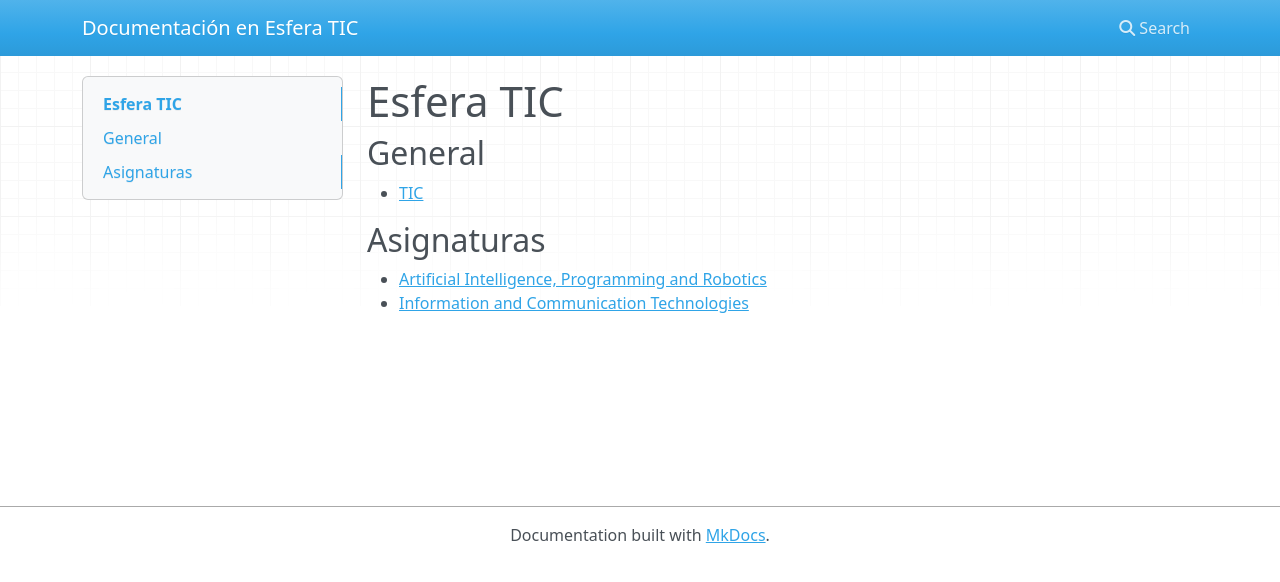
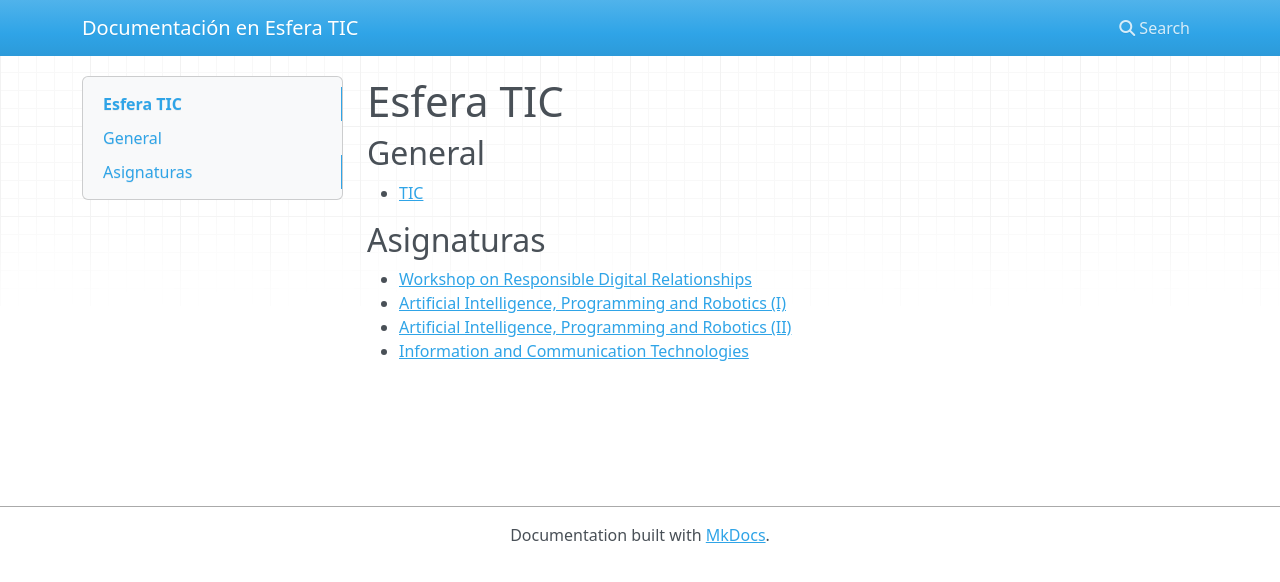
Before and after one commit to ebenimeli/docs, an MkDocs documentation site: the page built from docs/index.md, in a window 1280 px wide. Shown: the top 582 px of the page. Built offline with MkDocs 1.6.1, drawn with Linux system fonts in a browser that asks for light colours; nearby versions of some CDN libraries.

Commit message:
New IT subjects

```diff
--- a/docs/index.md
+++ b/docs/index.md
@@ -4,5 +4,7 @@
 * [TIC](https://docs.esferatic.com/tic/)
 
 ## Asignaturas
-* [Artificial Intelligence, Programming and Robotics](https://docs.esferatic.com/ict3/)
+* [Workshop on Responsible Digital Relationships](https://docs.esferatic.com/ict1/)
+* [Artificial Intelligence, Programming and Robotics (I)](https://docs.esferatic.com/ict3/)
+* [Artificial Intelligence, Programming and Robotics (II)](https://docs.esferatic.com/ict3/)
 * [Information and Communication Technologies](https://docs.esferatic.com/ict4/)
```
Also changed, not shown: site/index.html, site/sitemap.xml, 2 other files.
